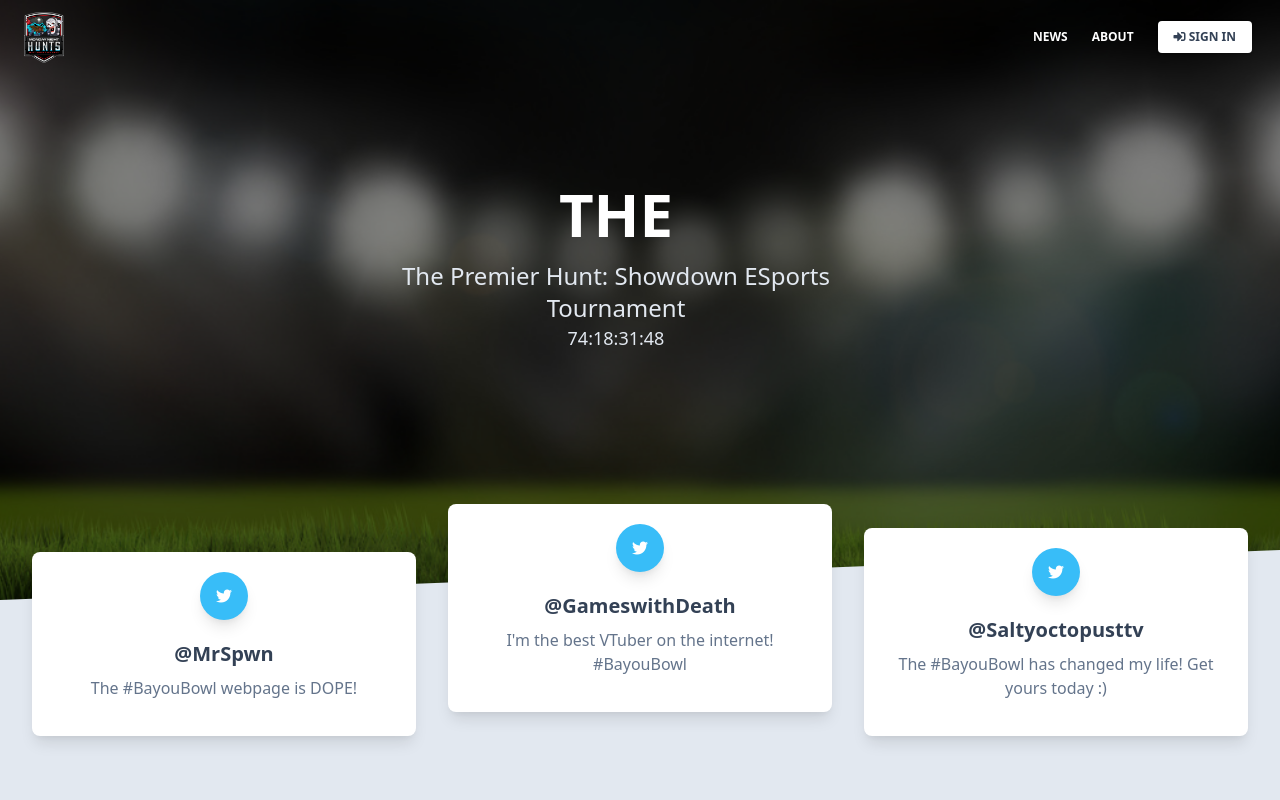
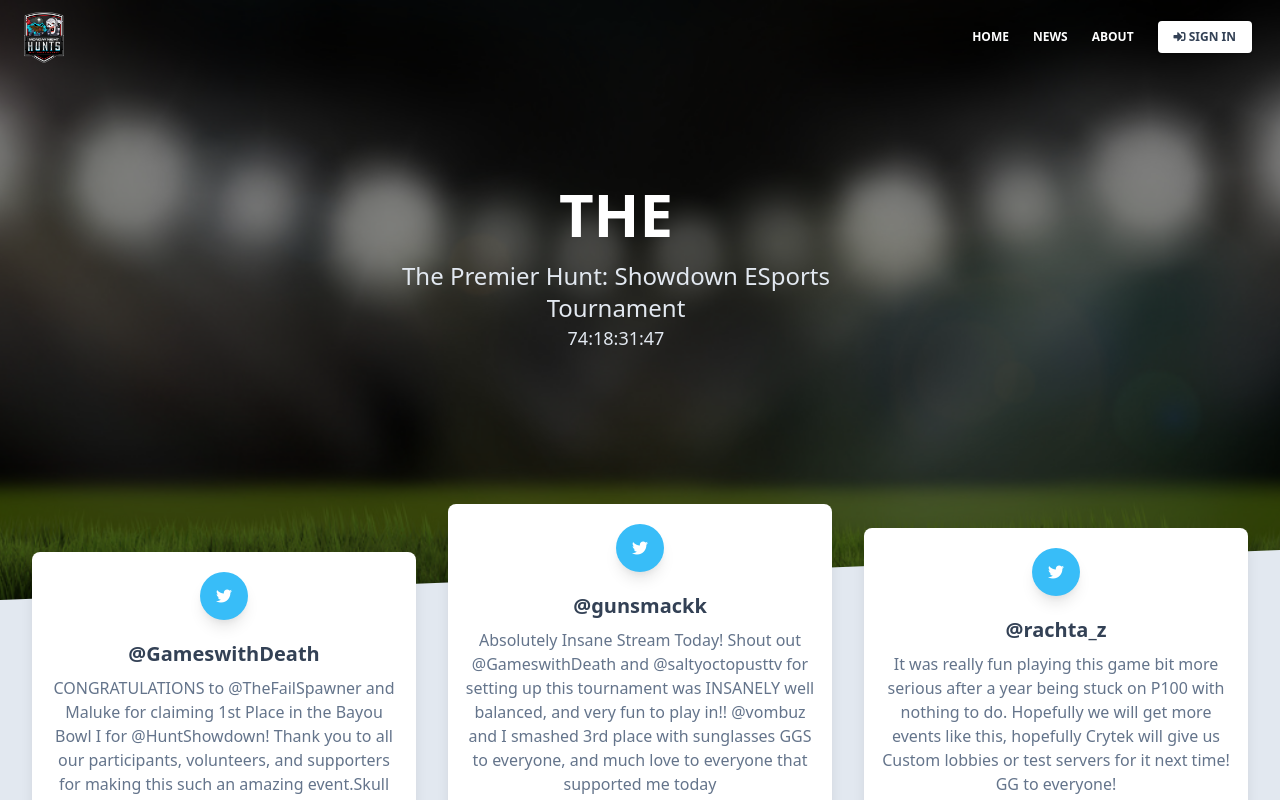
Before and after one commit to StephenMP/bayou-bowl-tracker, a Next.js app: page / in a window 1280 px wide. Shown: the top 800 px of the page. Built offline with nearby package versions, Linux system fonts and the light colour scheme; no server answers; what react-toast-notifications would draw is missing.

Commit message:
Add real tweets

```diff
--- a/components/Navbars/AuthNavbar.js
+++ b/components/Navbars/AuthNavbar.js
@@ -66,6 +66,14 @@ export default function Navbar() {
             id="example-navbar-warning"
           >
             <ul className="flex flex-col lg:flex-row list-none lg:ml-auto">
+            <li className="flex items-center">
+                <Link href="/">
+                  <a className={navLinkClassName} >
+                    Home
+                </a>
+                </Link>
+              </li>
+
               <li className="flex items-center">
                 <Link href="#news">
                   <a className={navLinkClassName} >
--- a/pages/index.tsx
+++ b/pages/index.tsx
@@ -52,7 +52,7 @@ export default function Landing() {
                   <h3 className="mt-4 text-2xl text-blueGray-200">
                     The Premier Hunt: Showdown ESports Tournament
                   </h3>
-                  {isProduction ? <></> : <Countdown className="mt-4 text-lg text-blueGray-200" date={new Date(2021, 6, 17)} /> }
+                  {isProduction ? <></> : <Countdown className="mt-4 text-lg text-blueGray-200" date={new Date(2021, 6, 17)} />}
                 </div>
               </div>
             </div>
@@ -87,9 +87,11 @@ export default function Landing() {
                     <div className="text-white p-3 text-center inline-flex items-center justify-center w-12 h-12 mb-5 shadow-lg rounded-full bg-lightBlue-400">
                       <i className="fab fa-twitter"></i>
                     </div>
-                    <h6 className="text-xl font-semibold">@MrSpwn</h6>
+                    <h6 className="text-xl font-semibold">@GameswithDeath</h6>
                     <p className="mt-2 mb-4 text-blueGray-500">
-                      The #BayouBowl webpage is DOPE!
+                      CONGRATULATIONS to @TheFailSpawner and Maluke for claiming 1st Place
+                      in the Bayou Bowl I for @HuntShowdown! Thank you to all our participants,
+                      volunteers, and supporters for making this such an amazing event.Skull
                     </p>
                   </div>
                 </div>
@@ -101,9 +103,12 @@ export default function Landing() {
                     <div className="text-white p-3 text-center inline-flex items-center justify-center w-12 h-12 mb-5 shadow-lg rounded-full bg-lightBlue-400">
                       <i className="fab fa-twitter"></i>
                     </div>
-                    <h6 className="text-xl font-semibold">@GameswithDeath</h6>
+                    <h6 className="text-xl font-semibold">@gunsmackk</h6>
                     <p className="mt-2 mb-4 text-blueGray-500">
-                      I'm the best VTuber on the internet! #BayouBowl
+                      Absolutely Insane Stream Today! Shout out @GameswithDeath and @saltyoctopusttv
+                      for setting up this tournament was INSANELY well balanced, and very fun to play in!!
+                      @vombuz and I smashed 3rd place with sunglasses GGS to everyone, and much
+                      love to everyone that supported me today
                     </p>
                   </div>
                 </div>
@@ -115,9 +120,12 @@ export default function Landing() {
                     <div className="text-white p-3 text-center inline-flex items-center justify-center w-12 h-12 mb-5 shadow-lg rounded-full bg-lightBlue-400">
                       <i className="fab fa-twitter"></i>
                     </div>
-                    <h6 className="text-xl font-semibold">@Saltyoctopusttv</h6>
+                    <h6 className="text-xl font-semibold">@rachta_z</h6>
                     <p className="mt-2 mb-4 text-blueGray-500">
-                      The #BayouBowl has changed my life! Get yours today :)
+                      It was really fun playing this game bit more serious after a year
+                      being stuck on P100 with nothing to do. Hopefully we will get more
+                      events like this, hopefully Crytek will give us Custom lobbies or
+                      test servers for it next time! GG to everyone!
                     </p>
                   </div>
                 </div>
```
